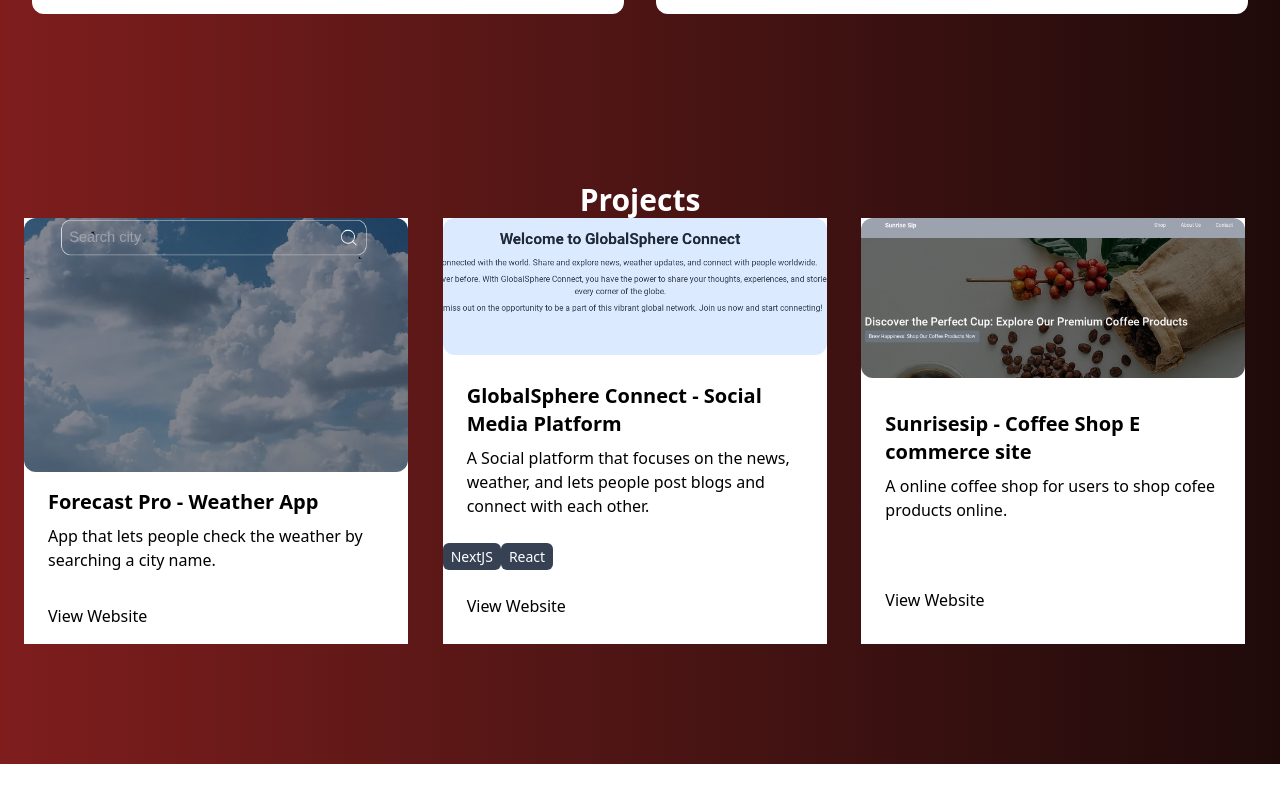
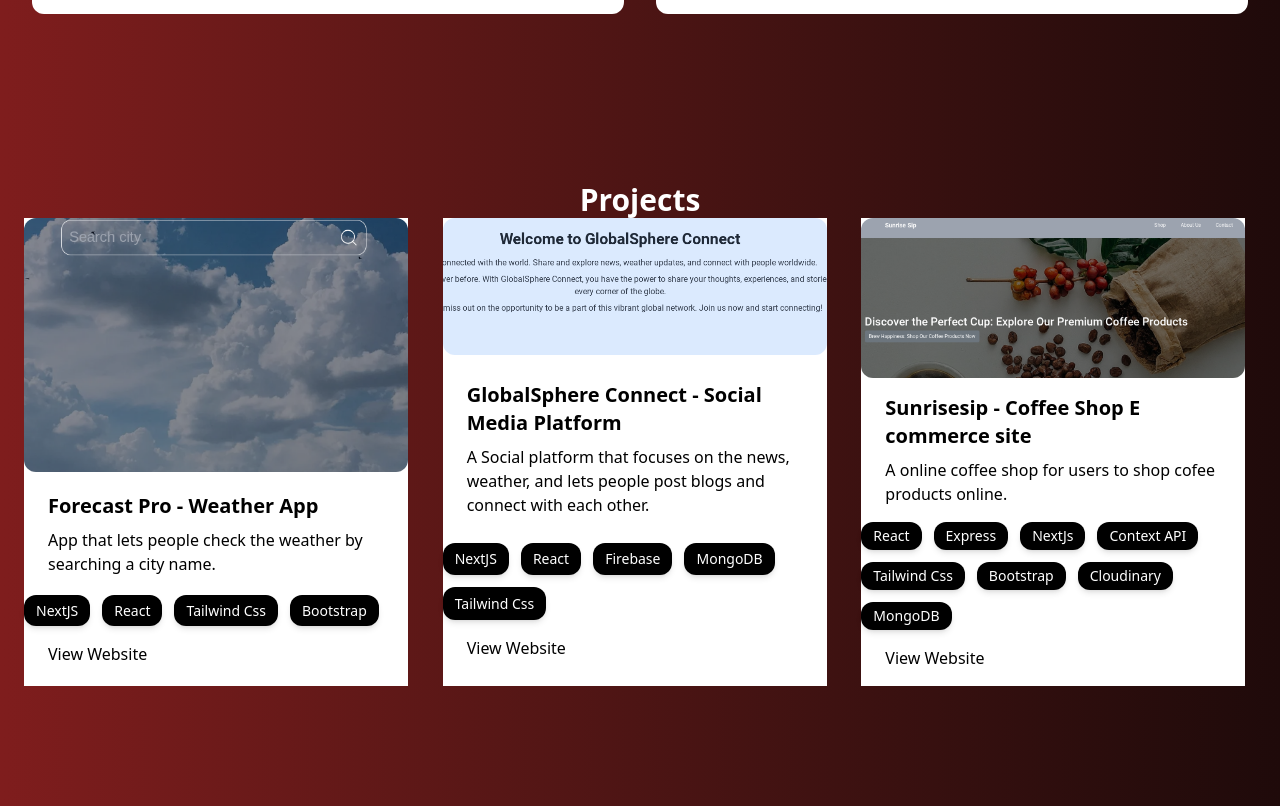
Before and after one commit to GregoryRobetertson/portfolio, a Next.js app: page / in a window 1280 px wide. Shown: the part 1523-2329 px from the top of the page. Before the commit the page ends 2287 px from the top, so only its background shows below. Built offline with nearby package versions, Linux system fonts and the light colour scheme.

Commit message:
added more skills

```diff
--- a/src/app/components/ProjectCards.jsx
+++ b/src/app/components/ProjectCards.jsx
@@ -12,19 +12,30 @@ export default function ProjectCards() {
             text="App that lets people check the weather by searching a city name."
             src="/images/weather.png"
             link="https://forecastpro.netlify.app/"
+            skills={["NextJS", "React", "Tailwind Css", "Bootstrap"]}
           />
           <Projects
             title="GlobalSphere Connect - Social Media Platform"
             text="A Social platform that focuses on the news, weather, and lets people post blogs and connect with each other."
             src="/images/globalsphereconnect.png"
             link="https://globalsphereconnect.netlify.app/"
-            skills={["NextJS", "React"]}
+            skills={["NextJS", "React", "Firebase", "MongoDB", "Tailwind Css"]}
           />
           <Projects
             title="Sunrisesip - Coffee Shop E commerce site "
             text="A online coffee shop for users to shop cofee products online."
             src="/images/coffeeshop.png"
             link="https://sunrisesip.netlify.app/"
+            skills={[
+              "React",
+              "Express",
+              "NextJs",
+              "Context API",
+              "Tailwind Css",
+              "Bootstrap",
+              "Cloudinary",
+              "MongoDB",
+            ]}
           />
         </div>
       </div>
--- a/src/app/components/Projects.jsx
+++ b/src/app/components/Projects.jsx
@@ -18,11 +18,11 @@ export default function Projects({ title, text, src, link, skills = [] }) {
           <h2 className="text-xl font-bold mb-2 text-black">{title}</h2>
           <p className="text-black">{text}</p>
         </div>
-        <div>
+        <div className=" flex flex-wrap gap-3 ">
           {skills.map((skill, index) => (
             <span
               key={index}
-              className="bg-gray-700 text-sm text-white px-2 py-1 rounded-md gap6 hover:cursor-pointer"
+              className="inline-flex items-center bg-black text-white text-sm font-medium px-3 py-1 rounded-xl shadow-md hover:scale-105 transition-transform duration-200 cursor-pointer"
             >
               {skill}
             </span>
```
